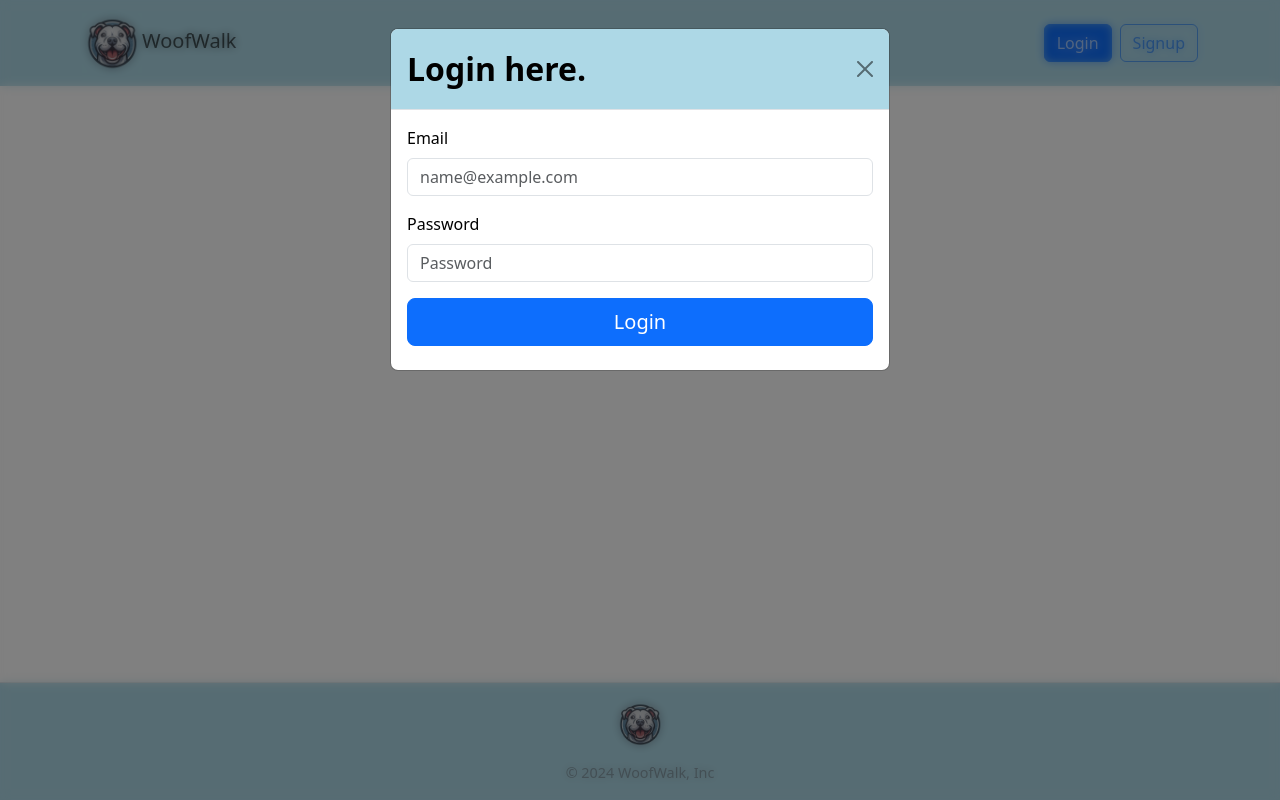
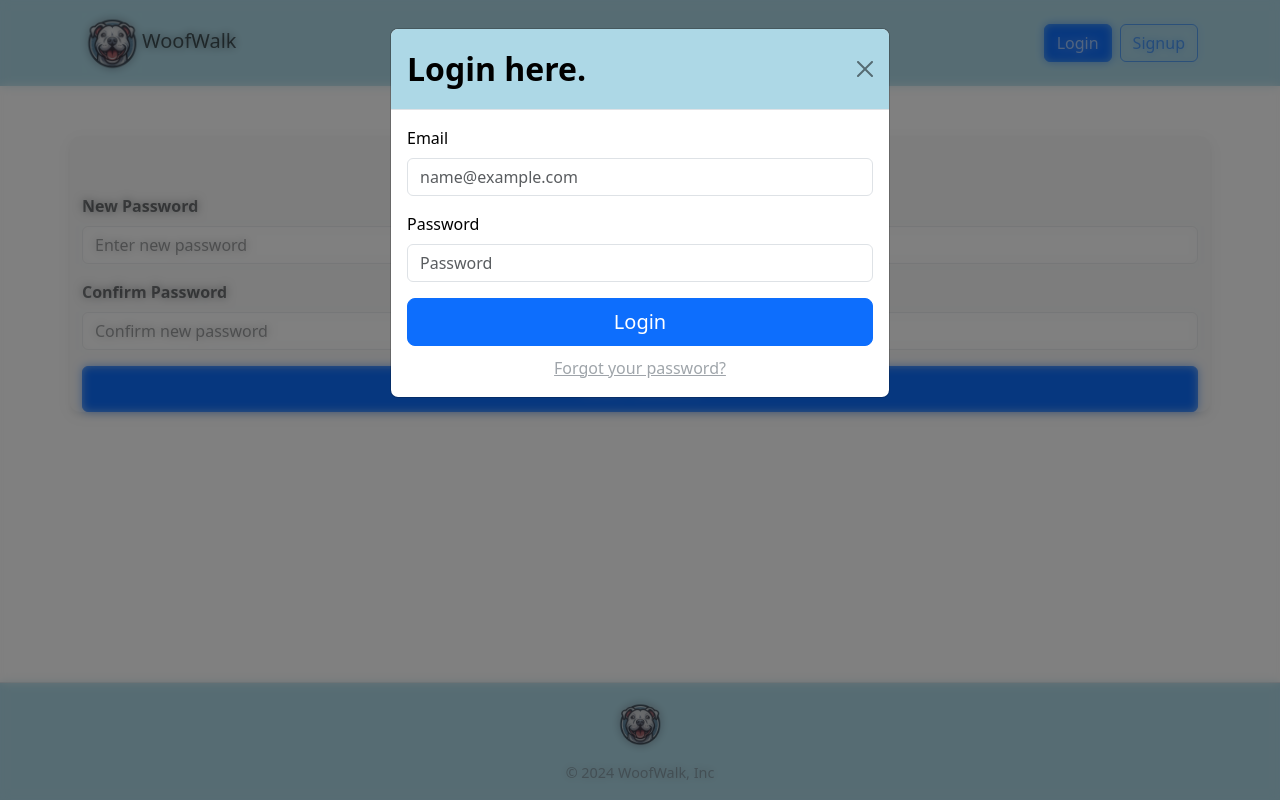
Before and after one commit to Lix311/woofwalk-react, a React (Create React App) app: page /reset-password in a window 1280 px wide. Both pictures are taken after a click on the button "Login". Built offline with nearby package versions, Linux system fonts and the light colour scheme.

Commit message:
final commit

```diff
--- a/src/App.js
+++ b/src/App.js
@@ -12,6 +12,7 @@ import ProtectedRoute from './components/ProtectedRoute';
 import Layout from './Layout'; // Import Layout
 import AddPet from './AddPet'; // Import AddPet
 import VerifyEmail from './pages/VerifyEmail';
+import ResetPassword from './pages/ResetPassword';
 
 function App() {
   return (
@@ -23,6 +24,7 @@ function App() {
         <Route path="/schedule" element={<ProtectedRoute><Scheduling /></ProtectedRoute>} />
         <Route path="/payments" element={<ProtectedRoute><Payments /></ProtectedRoute>} />
         <Route path="/verify-email" element={<VerifyEmail />} />
+        <Route path="/reset-password" element={<ResetPassword />} />
       </Routes>
       <Login /> {/* Include the Login modal */}
       <SignUp /> {/* Include the SignUp modal */}
--- a/src/Login.js
+++ b/src/Login.js
@@ -10,12 +10,14 @@ function Login() {
   const [password, setPassword] = useState('');
   const { login } = useAuth();
   const [error, setError] = useState('');
+  const [resetMessage, setResetMessage] = useState('');
 
   // Function to reset form fields and error
   const resetForm = () => {
     setEmail('');
     setPassword('');
     setError('');
+    setResetMessage('');
   };
 
   // Register reset function with the ModalContext
@@ -52,6 +54,26 @@ function Login() {
       resetForm();
     } catch (err) {
       setError(err.message);
+    }
+  };
+
+  const handlePasswordReset = async () => {
+    try {
+      const response = await fetch('http://localhost:5000/api/users/forgot-password', {
+        method: 'POST',
+        headers: {
+          'Content-Type': 'application/json',
+        },
+        body: JSON.stringify({ email }),
+      });
+
+      if (!response.ok) {
+        throw new Error('Error sending password reset email. Please try again.');
+      }
+
+      setResetMessage('Password reset email sent! Check your inbox.');
+    } catch (err) {
+      setResetMessage(err.message);
     }
   };
 
@@ -96,6 +118,20 @@ function Login() {
           <Button variant="primary" type="submit" className="w-100 mb-2 btn-lg rounded-3">
             Login
           </Button>
+
+          {/* Forgot Password Link */}
+          <div className="text-center">
+            <Button
+              variant="link"
+              className="p-0 text-decoration-underline"
+              onClick={handlePasswordReset}
+              disabled={!email} // Disable if email is not entered
+            >
+              Forgot your password?
+            </Button>
+          </div>
+
+          {resetMessage && <p className="text-success mt-2">{resetMessage}</p>} {/* Display reset success */}
         </Form>
       </Modal.Body>
     </Modal>
--- /dev/null
+++ b/src/pages/ResetPassword.css
@@ -0,0 +1,22 @@
+.reset-password-page {
+    max-width: 500px;
+    margin: 50px auto;
+    background-color: #f9f9f9;
+    padding: 20px;
+    border-radius: 10px;
+    box-shadow: 0 4px 6px rgba(0, 0, 0, 0.1);
+  }
+
+  .reset-password-page h2 {
+    margin-bottom: 20px;
+    font-weight: bold;
+  }
+
+  .reset-password-page .form-label {
+    font-weight: 600;
+  }
+
+  .reset-password-page .btn {
+    font-size: 16px;
+    padding: 10px;
+  }
--- /dev/null
+++ b/src/pages/ResetPassword.js
@@ -0,0 +1,81 @@
+import React, { useState } from 'react';
+import { Container, Form, Button, Alert } from 'react-bootstrap'; // Using React Bootstrap for consistency
+import { useModal } from '../context/ModalContext'; // Access modal functions
+import './ResetPassword.css'; // Add page-specific styles
+
+function ResetPassword() {
+  const { toggleLoginModal } = useModal(); // Access login modal function
+  const [password, setPassword] = useState('');
+  const [confirmPassword, setConfirmPassword] = useState('');
+  const [error, setError] = useState('');
+  const [successMessage, setSuccessMessage] = useState('');
+
+  const queryParams = new URLSearchParams(window.location.search);
+  const token = queryParams.get('token');
+
+  const handleSubmit = async (e) => {
+    e.preventDefault();
+
+    if (password !== confirmPassword) {
+      setError('Passwords do not match.');
+      return;
+    }
+
+    try {
+      const response = await fetch('http://localhost:5000/api/users/reset-password', {
+        method: 'POST',
+        headers: {
+          'Content-Type': 'application/json',
+        },
+        body: JSON.stringify({ token, password }),
+      });
+
+      if (!response.ok) {
+        throw new Error('Failed to reset password. Please try again.');
+      }
+
+      setSuccessMessage('Password reset successful! Redirecting to login...');
+      setError('');
+
+      // Trigger the login modal
+      setTimeout(() => {
+        toggleLoginModal();
+      }, 3000); // Wait for 3 seconds to show success message
+    } catch (err) {
+      setError(err.message);
+    }
+  };
+
+  return (
+    <Container className="reset-password-page">
+      <h2 className="text-center">Reset Your Password</h2>
+      {successMessage && <Alert variant="success">{successMessage}</Alert>}
+      {error && <Alert variant="danger">{error}</Alert>}
+      <Form onSubmit={handleSubmit}>
+        <Form.Group controlId="password" className="mb-3">
+          <Form.Label>New Password</Form.Label>
+          <Form.Control
+            type="password"
+            placeholder="Enter new password"
+            value={password}
+            onChange={(e) => setPassword(e.target.value)}
+          />
+        </Form.Group>
+        <Form.Group controlId="confirmPassword" className="mb-3">
+          <Form.Label>Confirm Password</Form.Label>
+          <Form.Control
+            type="password"
+            placeholder="Confirm new password"
+            value={confirmPassword}
+            onChange={(e) => setConfirmPassword(e.target.value)}
+          />
+        </Form.Group>
+        <Button variant="primary" type="submit" className="w-100">
+          Reset Password
+        </Button>
+      </Form>
+    </Container>
+  );
+}
+
+export default ResetPassword;
```
